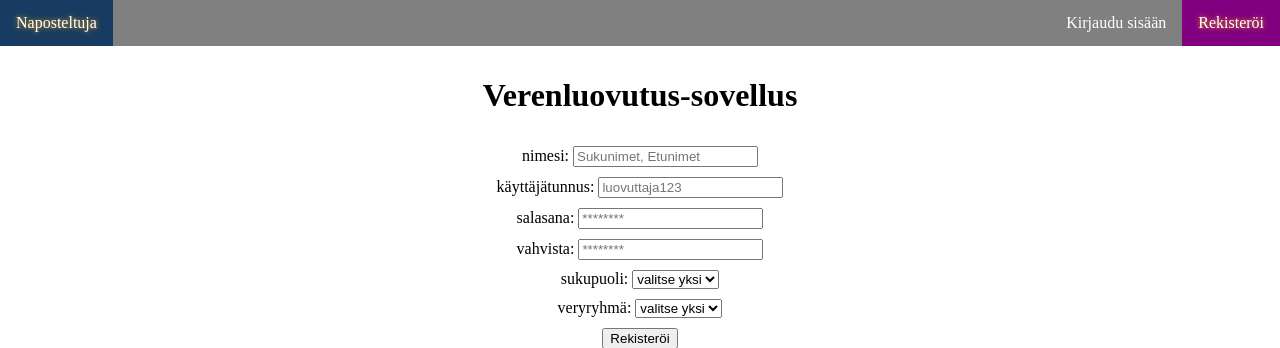
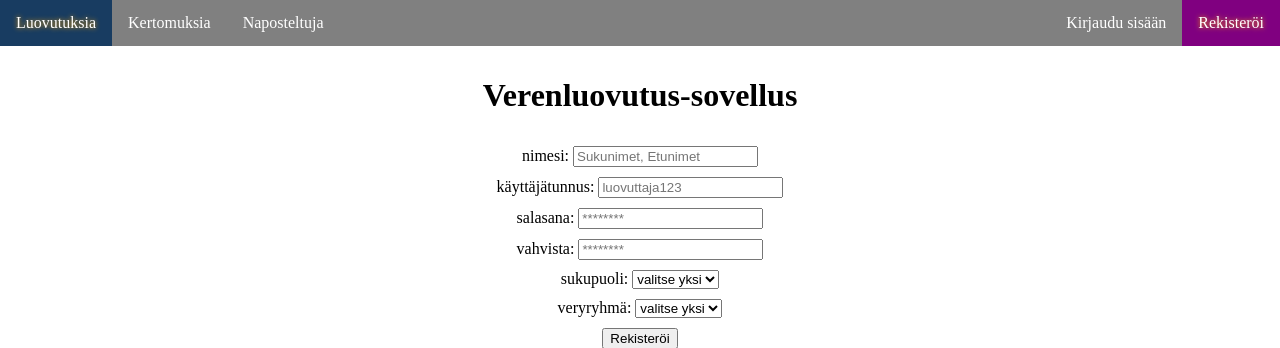
Before and after one commit to tomjtoth/veripalvelu, a Flask app: page /register in a window 1280 px wide. Shown: the top 348 px of the page. Run offline with Flask 3, Linux system fonts and the light colour scheme; parts of the project's set-up code (start-up, migrations or seed data) failed here and were passed over; some libraries are stand-ins or nearby versions.

```diff
--- a/templates/layout.html
+++ b/templates/layout.html
@@ -24,6 +24,8 @@
     <script src="static/loader.js"></script>
 
     <nav>
+        <a href="/">Luovutuksia</a>
+        <a href="/comments">Kertomuksia</a>
         <a href="/consumption">Naposteltuja</a>
         {% if session.user %}
         <a href="/donate">Rekisteröi luovutus</a>
```
